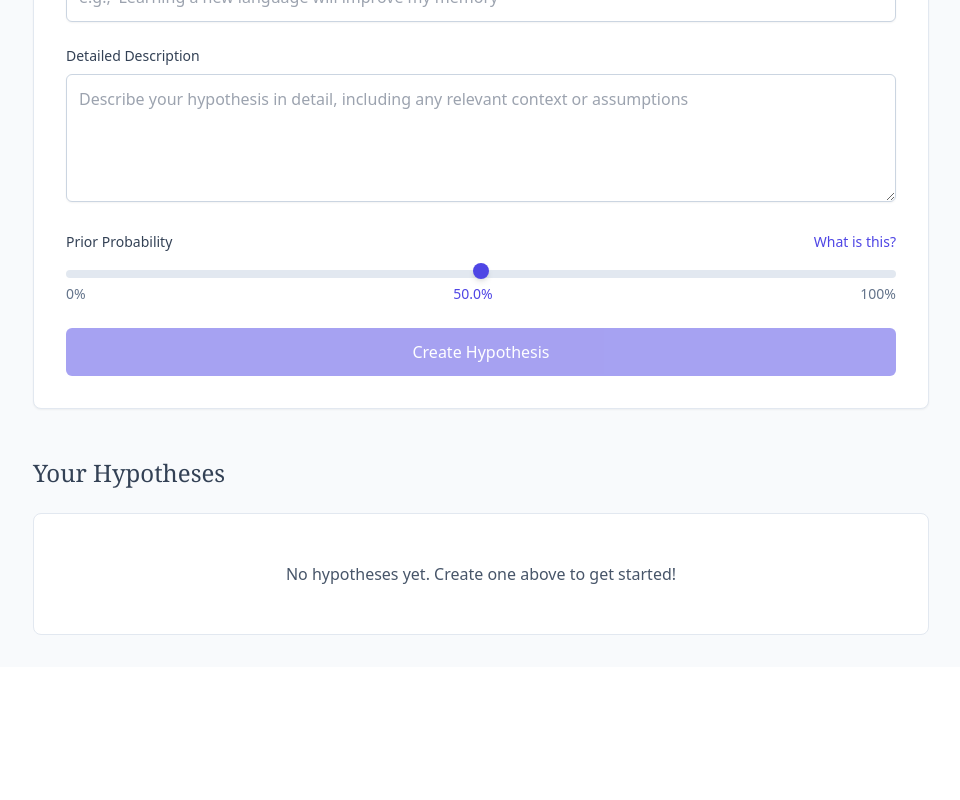
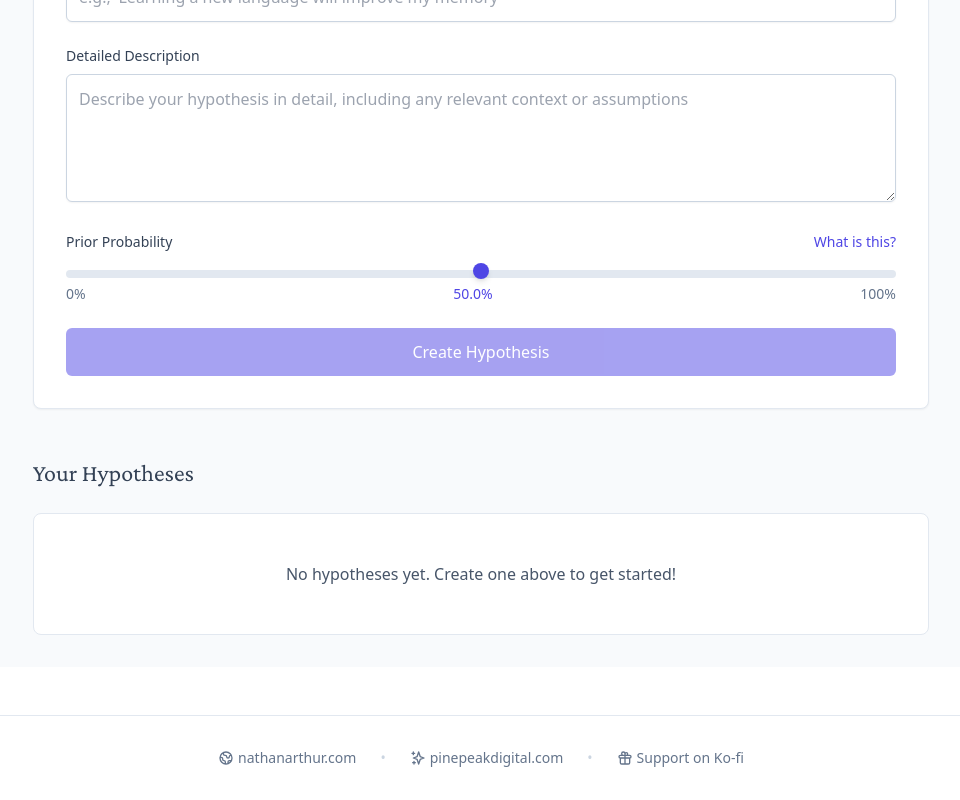
Before and after one commit to narthur/bayes, a SvelteKit app: page / in a window 1280 px wide. Shown: the part 389-1189 px from the top of the page, without its empty margins (159-1119 px from the left). Before the commit the page ends 1056 px from the top, so only its background shows below. Built offline with nearby package versions, Linux system fonts and the light colour scheme.

Commit message:
Update +layout.svelte

```diff
--- a/src/routes/+layout.svelte
+++ b/src/routes/+layout.svelte
@@ -2,4 +2,59 @@
   import "../app.css";
 </script>
 
-<slot />
+<div class="min-h-screen flex flex-col">
+  <div class="flex-1">
+    <slot />
+  </div>
+
+  <footer class="bg-white border-t border-slate-200 py-8 mt-12">
+    <div class="max-w-4xl mx-auto px-4">
+      <div class="flex flex-col sm:flex-row items-center justify-center gap-6 text-sm text-slate-500">
+        <a
+          href="https://nathanarthur.com"
+          target="_blank"
+          rel="noopener noreferrer"
+          class="hover:text-indigo-600 transition-colors flex items-center gap-1"
+        >
+          <svg class="w-4 h-4" fill="none" stroke="currentColor" viewBox="0 0 24 24">
+            <path stroke-linecap="round" stroke-linejoin="round" stroke-width="2" d="M3.055 11H5a2 2 0 012 2v1a2 2 0 002 2 2 2 0 012 2v2.945M8 3.935V5.5A2.5 2.5 0 0010.5 8h.5a2 2 0 012 2 2 2 0 104 0 2 2 0 012-2h1.064M15 20.488V18a2 2 0 012-2h3.064M21 12a9 9 0 11-18 0 9 9 0 0118 0z" />
+          </svg>
+          nathanarthur.com
+        </a>
+        <span class="hidden sm:inline text-slate-300">•</span>
+        <a
+          href="https://pinepeakdigital.com"
+          target="_blank"
+          rel="noopener noreferrer"
+          class="hover:text-indigo-600 transition-colors flex items-center gap-1"
+        >
+          <svg class="w-4 h-4" fill="none" stroke="currentColor" viewBox="0 0 24 24">
+            <path stroke-linecap="round" stroke-linejoin="round" stroke-width="2" d="M5 3v4M3 5h4M6 17v4m-2-2h4m5-16l2.286 6.857L21 12l-5.714 2.143L13 21l-2.286-6.857L5 12l5.714-2.143L13 3z" />
+          </svg>
+          pinepeakdigital.com
+        </a>
+        <span class="hidden sm:inline text-slate-300">•</span>
+        <a
+          href="https://ko-fi.com/narthur"
+          target="_blank"
+          rel="noopener noreferrer"
+          class="hover:text-indigo-600 transition-colors flex items-center gap-1"
+        >
+          <svg class="w-4 h-4" fill="none" stroke="currentColor" viewBox="0 0 24 24">
+            <path stroke-linecap="round" stroke-linejoin="round" stroke-width="2" d="M12 8v13m0-13V6a2 2 0 112 2h-2zm0 0V5.5A2.5 2.5 0 109.5 8H12zm-7 4h14M5 12a2 2 0 110-4h14a2 2 0 110 4M5 12v7a2 2 0 002 2h10a2 2 0 002-2v-7" />
+          </svg>
+          Support on Ko-fi
+        </a>
+      </div>
+    </div>
+  </footer>
+</div>
+
+<style>
+  /* Add custom font */
+  @import url('https://fonts.googleapis.com/css2?family=Crimson+Pro:wght@400;600&display=swap');
+
+  :global(.font-serif) {
+    font-family: 'Crimson Pro', serif;
+  }
+</style>
```
